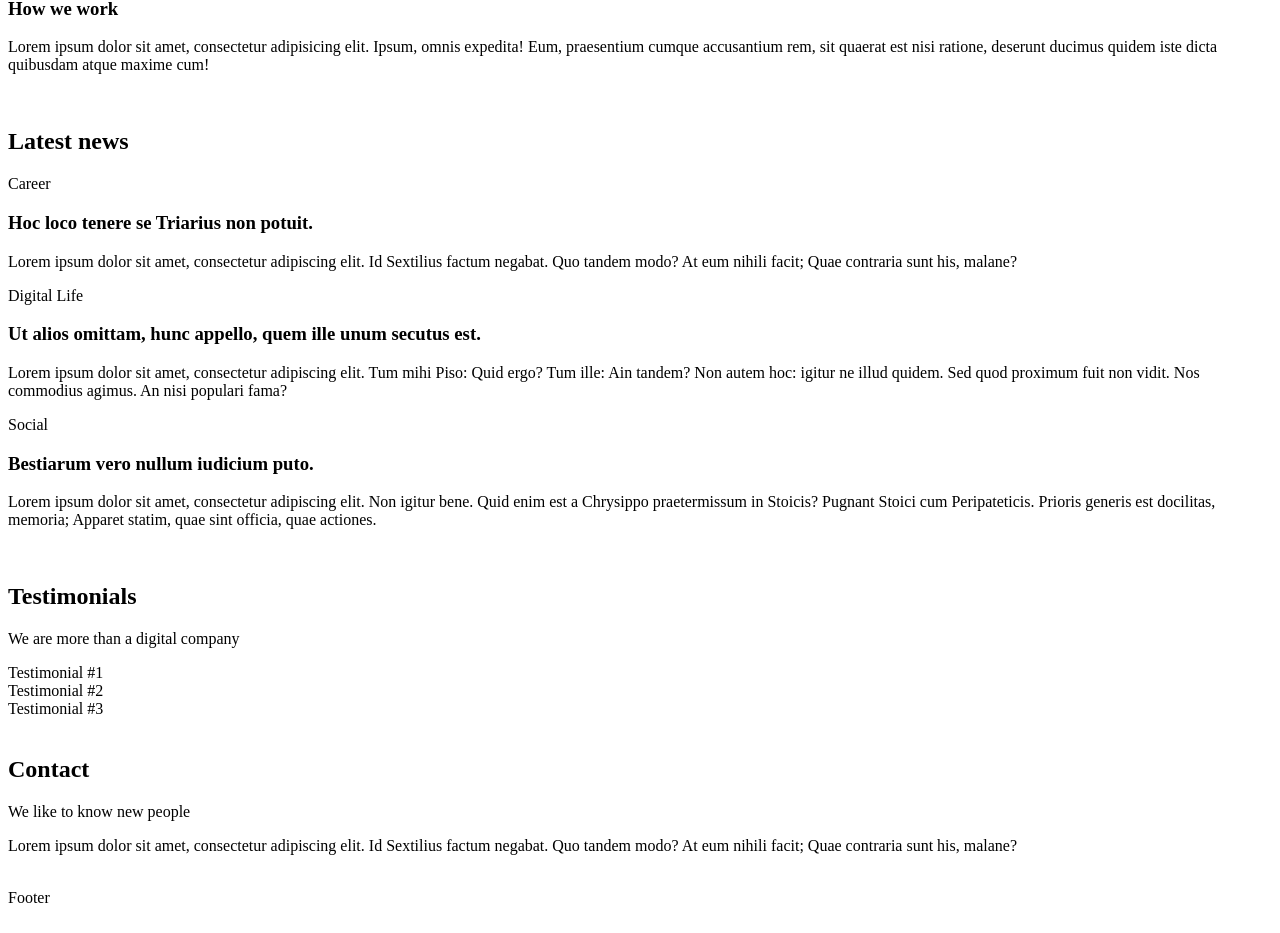
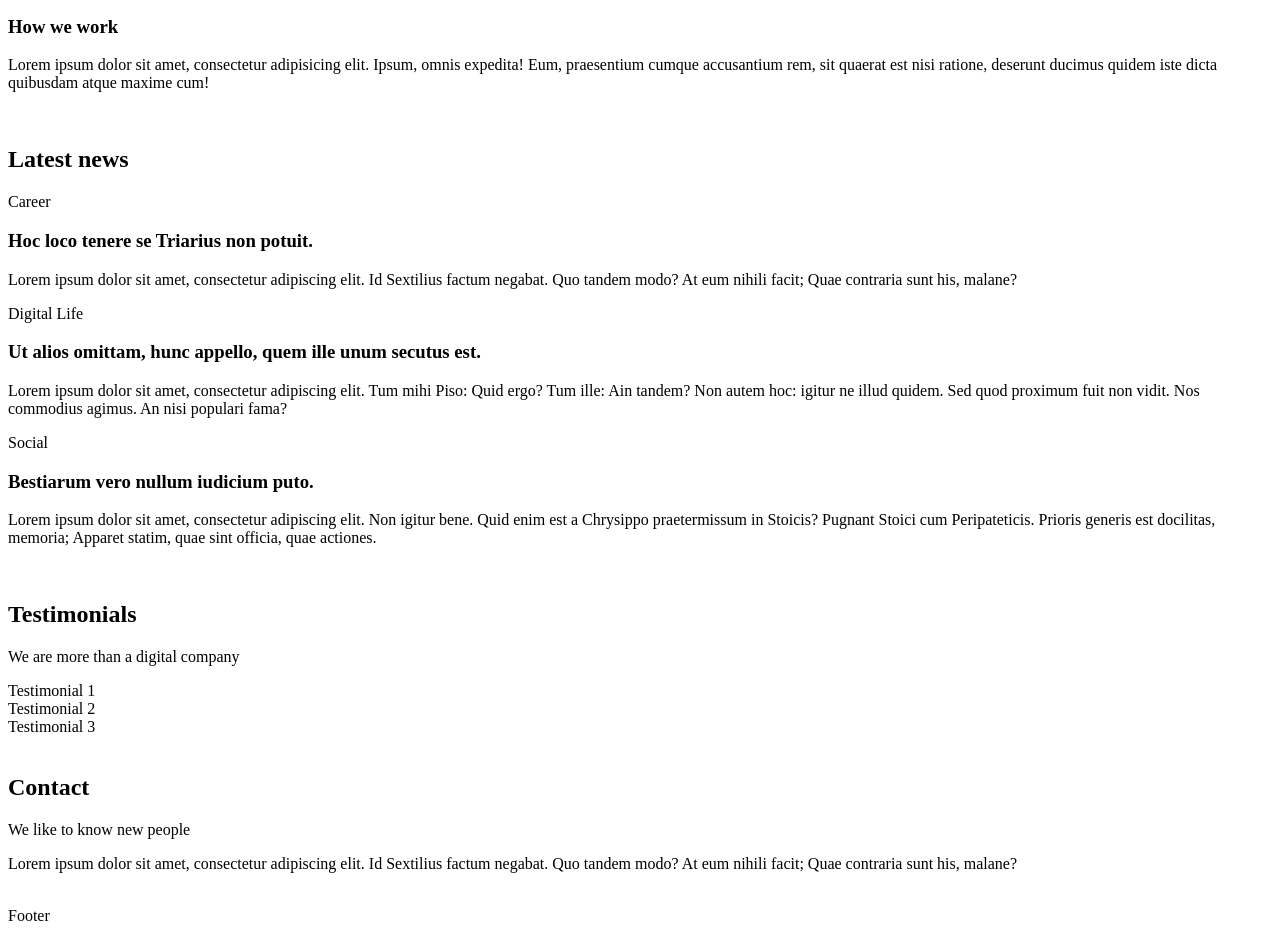
Before and after one commit to Rna-Tariq/alx-frontend, a plain HTML site: page 0x00-html_advanced/about.html in a window 1280 px wide. Shown: the part 1133-2066 px from the top of the page. Drawn offline with Linux system fonts and the light colour scheme.

```diff
--- a/0x00-html_advanced/about.html
+++ b/0x00-html_advanced/about.html
@@ -1,5 +1,5 @@
 <!DOCTYPE html>
-<html lang="en">
+<html lang="en" dir="ltr">
     <head>
         <meta charset="UTF-8">
         <meta name="viewport" content="width=device-width, initial-scale=1.0" viewport-fit="cover">
@@ -10,27 +10,32 @@
     </head>
     <body>
         <br>
-    <!--Header-->
-    <div>
+        <!-- Header -->
         <header>
             <div>
-                <a href="/"><span>Techium</span></a>
+                <div>
+                    <a href="/">
+                        <span>Techium</span>
+                    </a>
                 </div>
                 <nav></nav>
+            </div>
         </header>
-    </div>
-    <!--Main-->
+        <br>
+        <!-- Main -->
         <main>
             <h1>Homepage</h1>
+            <br>
+            <!-- Hero section -->
+            <section>
                 <div>
-            <br>
-            <!--Hero section-->
-            <section>
                     <h2>We help you build your brand!</h2>
+                </div>
             </section>
             <br>
-            <!--Services section-->
+            <!-- Services section -->
             <section>
+                <div>
                     <header>
                         <h2>Services</h2>
                         <p>We work with you</p>
@@ -43,10 +48,12 @@
                         <h3>Web Development</h3>
                         <h3>Social Media</h3>
                     </div>
+                </div>
             </section>
             <br>
-            <!--Works section-->
+            <!-- Works section -->
             <section>
+                <div>
                     <header>
                         <h2>Works</h2>
                         <p>Take a look in our portfolio</p>
@@ -62,10 +69,12 @@
                             <h3>Personal Brand</h3>
                         </article>
                     </div>
+                </div>
             </section>
             <br>
-            <!--About Us section-->
+            <!-- About Us section -->
             <section>
+                <div>
                     <header>
                         <h2>About Us</h2>
                         <p>Everything about us</p>
@@ -75,19 +84,23 @@
                         <p>Lorem ipsum dolor sit amet, consectetur adipisicing elit. Ipsum, omnis expedita! Eum, praesentium cumque
                             accusantium rem, sit quaerat est nisi ratione, deserunt ducimus quidem iste dicta quibusdam atque maxime
                             cum!</p>
+
                         <h3>Our culture</h3>
                         <p>Lorem ipsum dolor sit amet, consectetur adipisicing elit. Ipsum, omnis expedita! Eum, praesentium cumque
                             accusantium rem, sit quaerat est nisi ratione, deserunt ducimus quidem iste dicta quibusdam atque maxime
                             cum!</p>
+
                         <h3>How we work</h3>
                         <p>Lorem ipsum dolor sit amet, consectetur adipisicing elit. Ipsum, omnis expedita! Eum, praesentium cumque
                             accusantium rem, sit quaerat est nisi ratione, deserunt ducimus quidem iste dicta quibusdam atque maxime
                             cum!</p>
                     </div>
+                </div>
             </section>
             <br>
-            <!--Latest news section-->
+            <!-- Latest news section -->
             <section>
+                <div>
                     <header>
                         <h2>Latest news</h2>
                     </header>
@@ -113,23 +126,27 @@
                             Apparet statim, quae sint officia, quae actiones.</p>
                     </article>
                     </div>
+                </div>
             </section>
             <br>
-            <!--Testimonials section-->
+            <!-- Testimonials section -->
             <section>
+                <div>
                     <header>
                         <h2>Testimonials</h2>
                         <p>We are more than a digital company</p>
                     </header>
                     <div>
-                    <article>Testimonial #1</article>
-                    <article>Testimonial #2</article>
-                    <article>Testimonial #3</article>
+                        <article>Testimonial 1</article>
+                        <article>Testimonial 2</article>
+                        <article>Testimonial 3</article>
+                    </div>
                 </div>
             </section>
             <br>
-            <!--Contact section-->
+            <!-- Contact section -->
             <section>
+                <div>
                     <header>
                         <h2>Contact</h2>
                         <p>We like to know new people</p>
@@ -139,13 +156,13 @@
                             nihili facit; Quae contraria sunt his, malane?
                         </p>
                     </div>
+                </div>
             </section>
-        </div>
         </main>
         <br>
-    <!--Footer-->
-    <div>
-        <footer>Footer</footer>
-    </div>
+        <!-- Footer -->
+        <footer>
+            <div>Footer</div>
+        </footer>
     </body>
 </html>
```
Also changed, not shown: 0x00-html_advanced/contact.html (+40 -23 lines), 0x00-html_advanced/latest_news.html (+40 -23 lines). Lines whose indentation alone changed are shown as unchanged.
